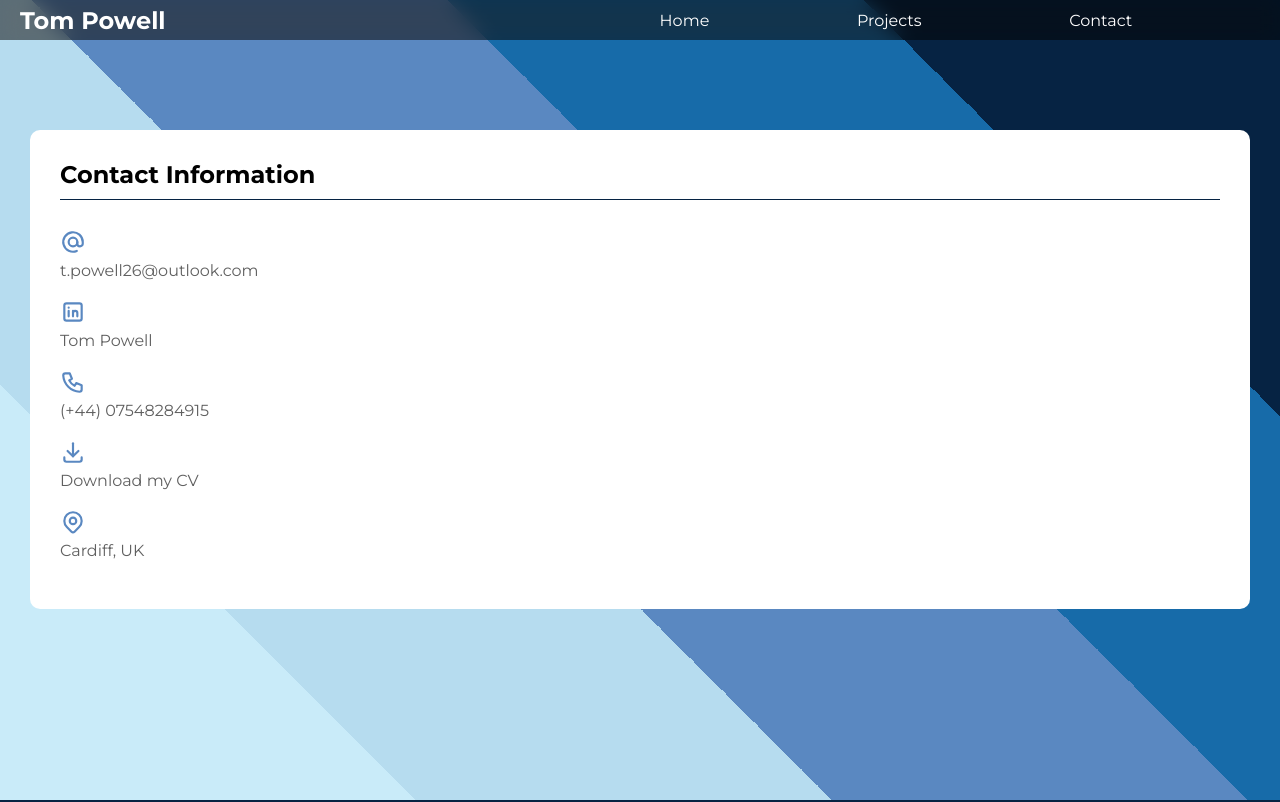
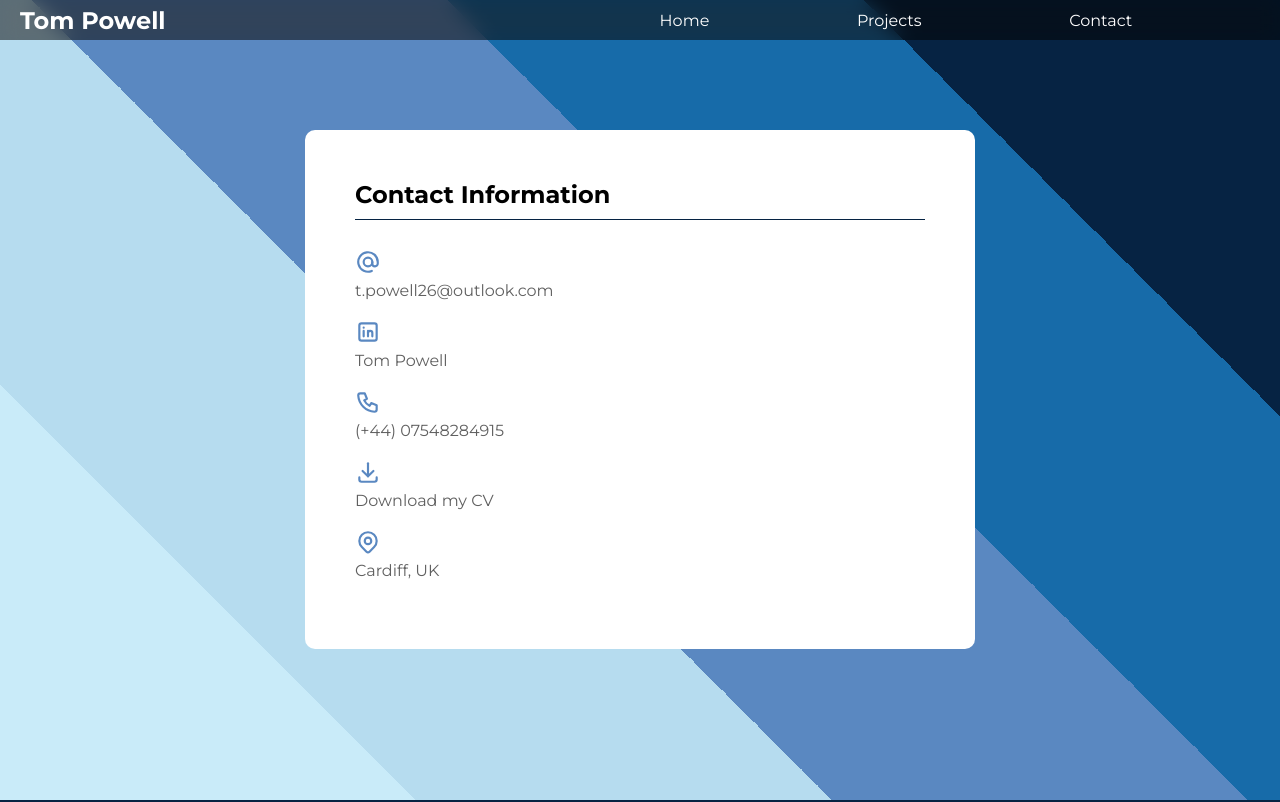
Before and after one commit to Tom2612/Portfolio, a React (Vite) app: page /contact in a window 1280 px wide. Shown: the top 802 px of the page. Built offline with nearby package versions, Linux system fonts and the light colour scheme.

Commit message:
Added desktop contact page styles

```diff
--- a/src/index.css
+++ b/src/index.css
@@ -202,4 +202,29 @@ footer a {
   .tools ul {
     text-align: left;
   }
+  .contact-page {
+    padding-top: 100px;
+    margin-top: none;
+    height: 100vh;
+    background-image: linear-gradient(45deg, #C9EBF9 0 20%, #B6DCEF 0 40%, #5A88C1 0 60%, #176BA9 0 80%, #062343 0 100%);
+    display: flex;
+    justify-content: center;
+    align-items: flex-start;
+  }
+  .contact-card {
+    flex-grow: 1;
+    max-width: 670px;
+    background-color: #fff;
+    margin: 30px;
+    padding: 50px;
+    border-radius: 10px;
+    display: flex;
+    flex-direction: column;
+  }
+  .contact-card-header {
+    width: 100%;
+    padding-bottom: 10px;
+    border-bottom: 1px solid #062343;
+    margin-bottom: 1.8rem;
+  }
 }
```
